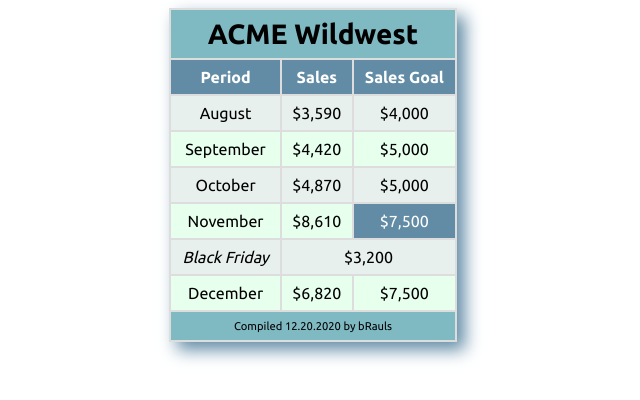
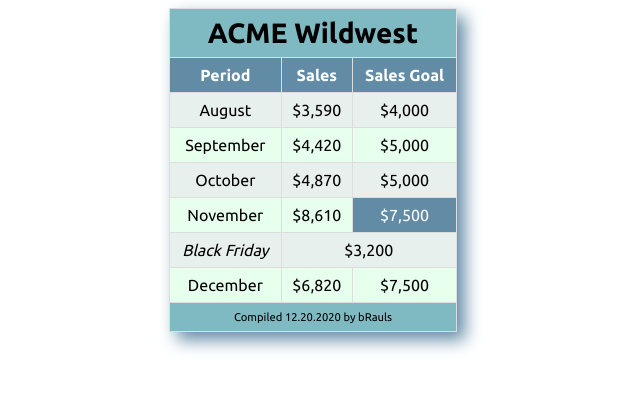
Before and after one commit to maya15102/maya15102.github.io, a plain HTML site: page lesson8/tablebuild.html in a window 1280 px wide. Shown: the whole page, without its empty margins (327-967 px from the left). Drawn offline with Linux system fonts and the light colour scheme.

Commit message:
Add files via upload

```diff
--- a/lesson8/css/tablebuild.css
+++ b/lesson8/css/tablebuild.css
@@ -31,7 +31,7 @@ tbody th, td.blue {
 
 th,td {
     padding: .5rem;
-    border: 2px solid #ddd;
+    border: 1px solid #ddd;
 }
 
 tr:nth-child(even) {
```
